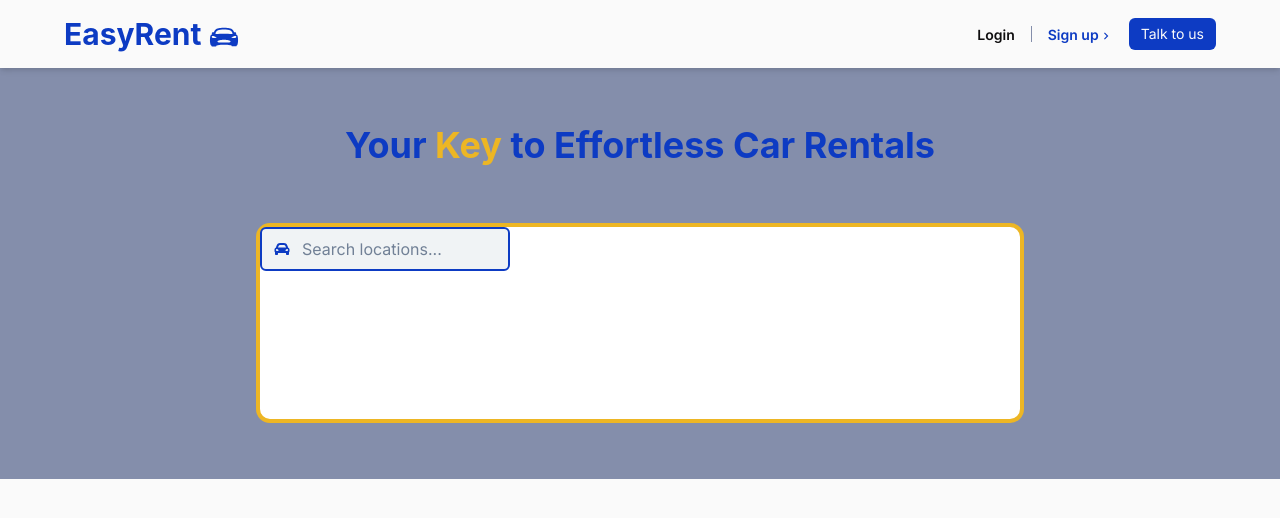
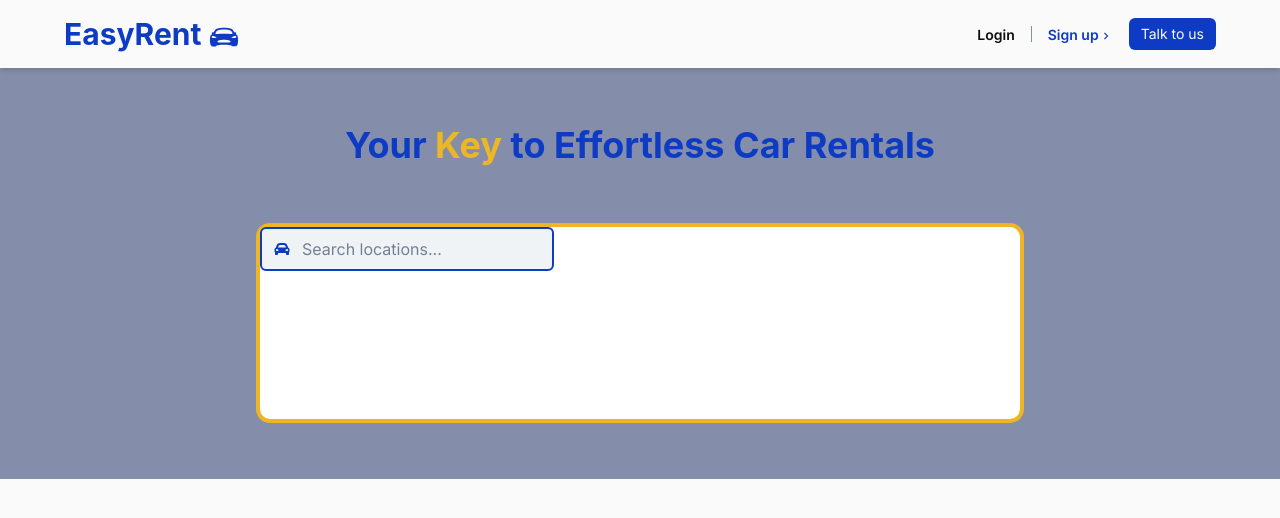
Before and after one commit to Ivan-Dujmic/EasyRent, a Next.js app in the folder Front/: page /home in a window 1280 px wide. Shown: the top 518 px of the page. Built offline with nearby package versions, Linux system fonts and the light colour scheme.

Commit message:
napravljen prvi dio FromDDM gumba

```diff
--- a/Front/src/components/features/DropDownMenus/FromDDM/FromDDM.tsx
+++ b/Front/src/components/features/DropDownMenus/FromDDM/FromDDM.tsx
@@ -165,7 +165,7 @@ export default function FromDDM() {
         borderWidth={'2px'}
         borderRadius="md"
         borderColor={'brandblue'}
-        maxWidth="250px"
+        width={'fit-content'}
         bg={'brandlightgray'}
         _focusWithin={{
           bg: 'brandwhite',
@@ -184,6 +184,7 @@ export default function FromDDM() {
           onChange={(e) => setSearch(e.target.value)}
           color={'brandblack'}
           border={'none'}
+          _focus={{ borderColor: 'none', boxShadow: 'none' }}
         />
       </InputGroup>
     </Menu>
```
